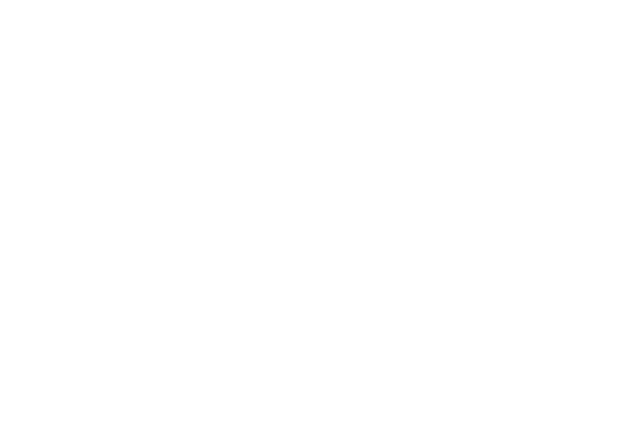
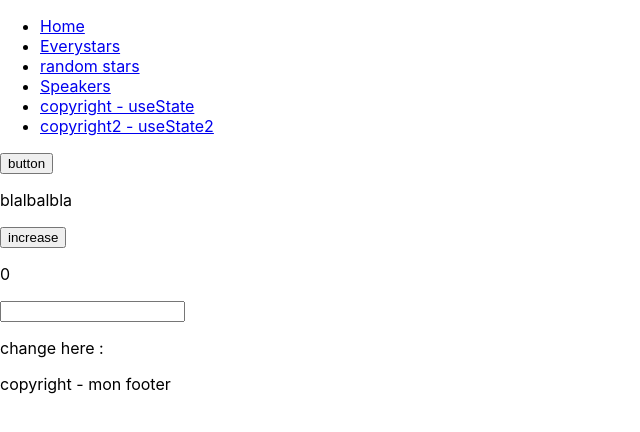
Before and after one commit to v-ina/exo-react-celebrites, a React (Create React App) app: page /copyright1 in a window 1280 px wide. Before the commit this address had no page. Shown: the top 432 px of the page, without its empty margins (0-640 px from the left). Built offline with nearby package versions, Linux system fonts and the light colour scheme.

Commit message:
using useState with input text

```diff
--- a/src/App.js
+++ b/src/App.js
@@ -5,6 +5,7 @@
 import RandomStarPage from "./pages/RandomStarPage";
 import SpeakersPage from "./pages/SpeakersPage";
 import CopyrightPage from "./pages/CopyrightPage";
+import CopyrightPage2 from "./pages/Copyright2Page";
 
 
 function App() {
@@ -16,7 +17,8 @@
         <Route path="/stars/:starID/detail" element={<StarsDetailPage />}/>
         <Route path="/random" element={<RandomStarPage />}/>
         <Route path="/speakers" element={<SpeakersPage />} />
-        <Route path="/copyright" element={<CopyrightPage />} />
+        <Route path="/copyright1" element={<CopyrightPage />} />
+        <Route path="/copyright2" element={<CopyrightPage2 />} />
       </Routes>
     </BrowserRouter>
   );
--- a/src/components/Header.jsx
+++ b/src/components/Header.jsx
@@ -23,7 +23,13 @@
                     <li><Link to='/random'>random stars</Link></li>
                 )}
                 <li>
-                    <Link to='speakers'>Speakers</Link>
+                    <Link to='/speakers'>Speakers</Link>
+                </li>
+                <li>
+                    <Link to='/copyright1'>copyright - useState</Link>
+                </li>
+                <li>
+                    <Link to='/copyright2'>copyright2 - useState2</Link>
                 </li>
             </ul>
         </nav>
--- /dev/null
+++ b/src/pages/Copyright2Page.jsx
@@ -0,0 +1,26 @@
+import Header from '../components/Header'
+import Footer from '../components/Footer'
+import { useState } from 'react'
+
+function CopyrightPage2(){
+
+    const [textAtInput, setTextAtInput] = useState("")
+    const textChange =(event) =>{
+        setTextAtInput(event.target.value)
+    }
+
+    return(
+        <>
+            <Header />
+            <main>
+                <form action="">
+                    <input onChange={textChange} type="text" />
+                    <p>your input here : {textAtInput}</p>
+                </form>
+            </main>
+            <Footer />
+        </>
+    )
+}
+
+export default CopyrightPage2
--- a/src/pages/CopyrightPage.jsx
+++ b/src/pages/CopyrightPage.jsx
@@ -1,4 +1,7 @@
 import { useState } from "react";
+import Header from '../components/Header'
+import Footer from '../components/Footer'
+
 
 function CopyrightPage(){
 
@@ -14,10 +17,41 @@
     }
     console.log(displayText);
 
+    // const setDisplayText =() =>{
+    //     displayText = true
+    //     + bouton d'actualisation
+    // }
+    // oui c'est ca en gros.
+
+
+    const [number , setNumber] = useState(0)
+    const increaseNumber =()=>{
+        setNumber(number+1)
+    }
+
+
+    const [message, setMessage] = useState("")
+    const changevalue=(event)=>{
+        // const messageValue = event.target.value
+        // setMessage(messageValue)
+        // => en une ligne
+        setMessage(event.target.value)
+    }
+
     return(
         <>
-            <button onClick={cacherLeTexte}>Cacher le texte</button>
-            {displayText && <p>blablalbal</p>}
+            <Header />
+            <button onClick={cacherLeTexte}>button</button>
+            {displayText && <p>blalbalbla</p>}
+
+            <button onClick={increaseNumber}>increase</button>
+            <p>{number}</p>
+
+            <form action="">
+                <input type="text" onChange={changevalue}/>
+                <p>change here : {message}</p>
+            </form>
+            <Footer />
         </>
     )
 }
```
